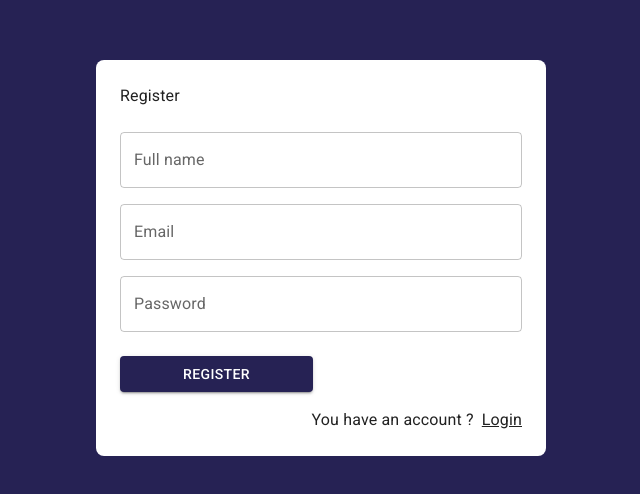
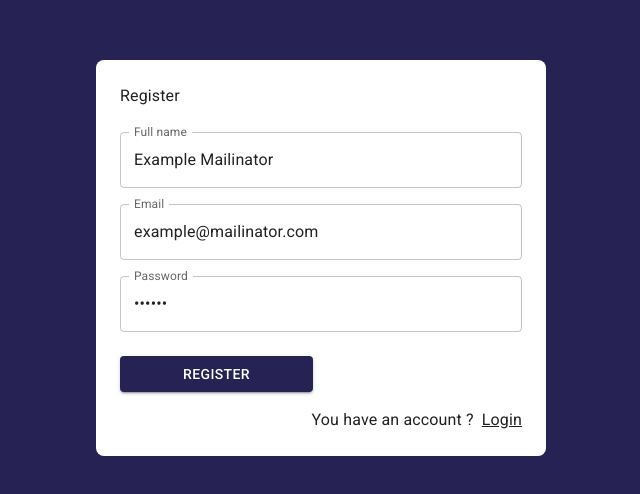
Before and after one commit to EdsonJSF/react-journal-app, a React (Vite) app: page /auth/register in a window 1280 px wide. Shown: the part 142-636 px from the top of the page, without its empty margins (319-959 px from the left). Built offline with nearby package versions, Linux system fonts and the light colour scheme; no server answers.

Commit message:
Feat: RegisterForm

```diff
--- a/src/auth/pages/RegisterPage.jsx
+++ b/src/auth/pages/RegisterPage.jsx
@@ -2,11 +2,26 @@ import { Link as RouterLink } from "react-router-dom";
 import { Button, Grid, Typography, TextField, Link } from "@mui/material";
 
 import { AuthLayout } from "../layout/AuthLayout";
+import { useForm } from "../../hooks";
+
+const registerForm = {
+  displayName: "Example Mailinator",
+  email: "example@mailinator.com",
+  password: "123456",
+};
 
 export const RegisterPage = () => {
+  const { displayName, email, password, formState, handleInputChange } =
+    useForm(registerForm);
+
+  const handleSubmit = (event) => {
+    event.preventDefault();
+    console.log(formState);
+  };
+
   return (
     <AuthLayout title="Register">
-      <form>
+      <form onSubmit={handleSubmit}>
         <Grid container>
           <Grid item xs={12} sx={{ mt: 2 }}>
             <TextField
@@ -14,6 +29,9 @@ export const RegisterPage = () => {
               type="text"
               placeholder="Jhon Doe"
               fullWidth
+              name="displayName"
+              value={displayName}
+              onChange={handleInputChange}
             />
           </Grid>
 
@@ -23,6 +41,9 @@ export const RegisterPage = () => {
               type="email"
               placeholder="example@web.com"
               fullWidth
+              name="email"
+              value={email}
+              onChange={handleInputChange}
             />
           </Grid>
 
@@ -32,12 +53,15 @@ export const RegisterPage = () => {
               type="password"
               placeholder="password"
               fullWidth
+              name="password"
+              value={password}
+              onChange={handleInputChange}
             />
           </Grid>
 
           <Grid container spacing={2} sx={{ mt: 1, mb: 2 }}>
             <Grid item xs={12} sm={6}>
-              <Button variant="contained" fullWidth>
+              <Button type="submit" variant="contained" fullWidth>
                 register
               </Button>
             </Grid>
```
